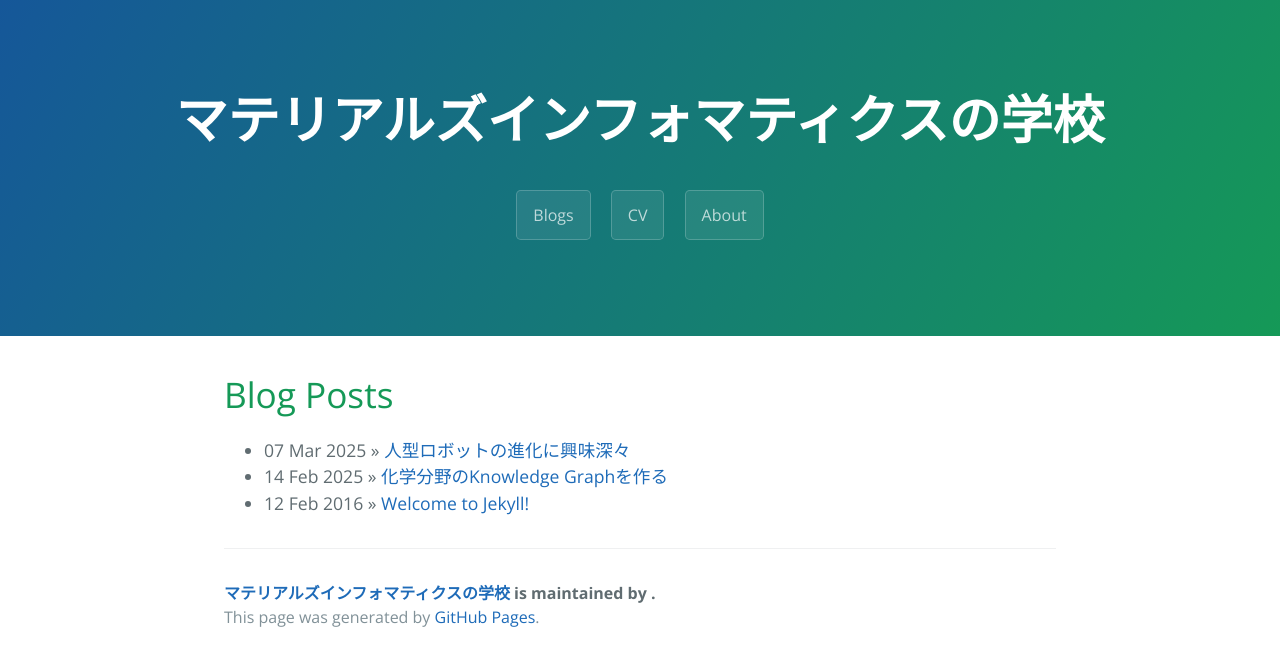
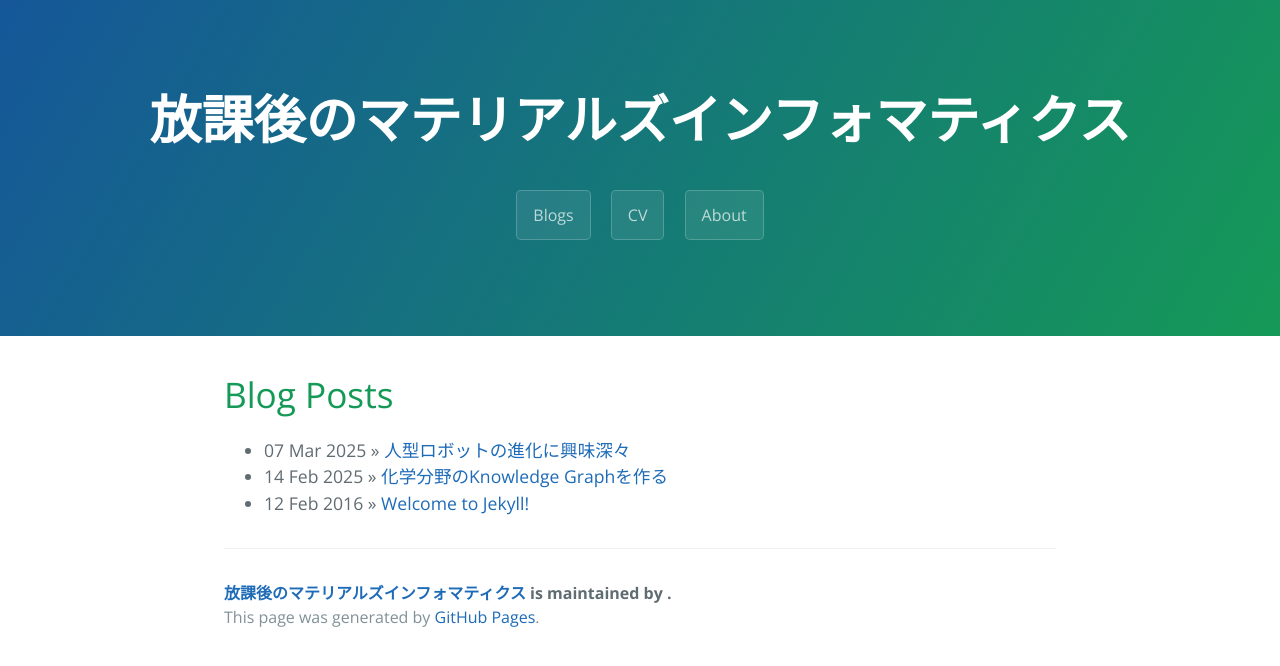
Before and after one commit to Shin-ichiro-I/Shin-ichiro-I.github.io, a Jekyll site: the page built from index.html, in a window 1280 px wide. Shown: the top 666 px of the page. Built offline with Jekyll 4.4.1, drawn with Linux system fonts in a browser that asks for light colours.

Commit message:
Update _config.yml

```diff
--- a/_config.yml
+++ b/_config.yml
@@ -1,5 +1,5 @@
 # Setup
-title:  マテリアルズインフォマティクスの学校
+title:  放課後のマテリアルズインフォマティクス
 baseurl:   ""
 paginate:  1
 local:  "ja"
```
